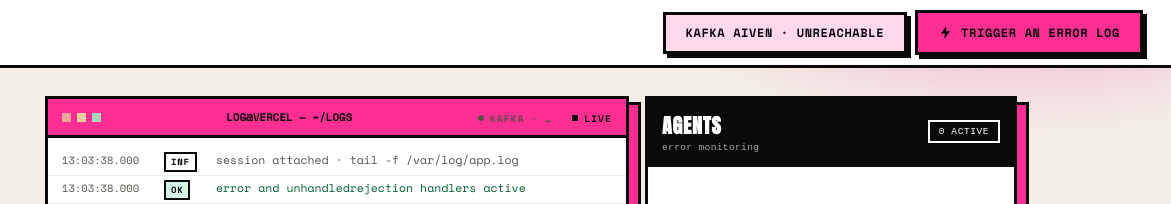
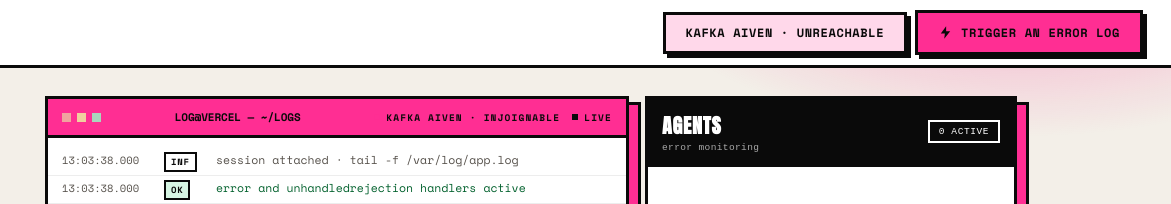
Before and after one commit to BaptisteFaisy/Log, a website: page site/index.html in a window 1280 px wide. Shown: the top 204 px of the page, 109-1280 px from the left. Drawn offline with nearby package versions, Linux system fonts and the light colour scheme; no server answers.

Commit message:
logs: mise a jour automatique (2026-10-22T15:03:38+02:00)
5 fichier(s) synchronise(s) depuis ~/logs/ - scan de secrets OK.

```diff
--- a/site/app.js
+++ b/site/app.js
@@ -588,6 +588,24 @@ const KAFKA_RETRY_MS = 30000;
 let kafkaState = "check";
 let kafkaFailures = 0;
 
+/* ------------------------------------------------------------------ */
+/* Banniere : source reelle des lignes                                 */
+/* ------------------------------------------------------------------ */
+
+/* La banniere du terminal affiche la meme verite que le bouton : « kafka
+   aiven » seulement apres une reponse reelle de GET /api/logs. Elle ne fait
+   aucun appel reseau de son propre chef — elle lit l'etat deja verifie par
+   verifyKafka(), pour ne pas doubler les requetes ni contredire le bouton. */
+const sourceEl = document.getElementById("source");
+
+function paintSource(kind, label, title) {
+  if (!sourceEl) return;
+  sourceEl.dataset.source = kind;
+  const dot = document.createElement("i");
+  sourceEl.replaceChildren(dot, document.createTextNode(label));
+  sourceEl.title = title || "";
+}
+
 function paintKafka(stateName, label, title) {
   if (!kafkaBtn) return;
   kafkaState = stateName;
@@ -603,6 +621,7 @@ async function verifyKafka(announce) {
   // Deja vert : on ne reaffiche pas « checking… » a chaque controle.
   if (kafkaState !== "done") {
     paintKafka("check", KAFKA_CHECK, "Verification du broker Aiven en cours…");
+    paintSource("check", "source · …", "Verification du broker Aiven en cours…");
   }
 
   let health = null;
@@ -628,6 +647,11 @@ async function verifyKafka(announce) {
       KAFKA_DONE,
       `Broker Aiven joint · topic ${health.topic} · ${health.brokers} brokers · verifie a ${seen}`,
     );
+    paintSource(
+      "kafka",
+      `kafka aiven · ${health.topic}`,
+      `Les lignes partent dans Aiven Kafka (topic ${health.topic}, ${health.brokers} brokers, ack=all) · verifie a ${seen}`,
+    );
     if (announce) {
       addRow("ok", `kafka aiven · verifie · topic ${health.topic} · ${health.brokers} brokers · ack=all`);
       setStatus("kafka aiven verified");
@@ -641,6 +665,7 @@ async function verifyKafka(announce) {
   if (kafkaState === "done" && kafkaFailures < 2) return null;
 
   paintKafka("down", KAFKA_DOWN, `Kafka injoignable : ${reason}`);
+  paintSource("down", "kafka aiven · injoignable", `Kafka injoignable : ${reason}`);
   if (announce) {
     addRow("err", `kafka aiven · injoignable · ${reason}`);
     setStatus("kafka aiven unreachable");
--- a/site/styles.css
+++ b/site/styles.css
@@ -374,6 +374,13 @@ body[data-bg="halo"] .bg-stage::after { opacity: 0.12; }
 
 /* Source reelle des lignes : pending (aucune preuve) | kafka (topic lu) | down.
    Pose par app.js apres GET /api/tail — jamais en dur dans le HTML. */
+.term-right {
+  display: inline-flex;
+  align-items: center;
+  justify-self: end;
+  white-space: nowrap;
+}
+
 .term-source {
   display: inline-flex;
   align-items: center;
```
Also changed, not shown: 3 other files.
